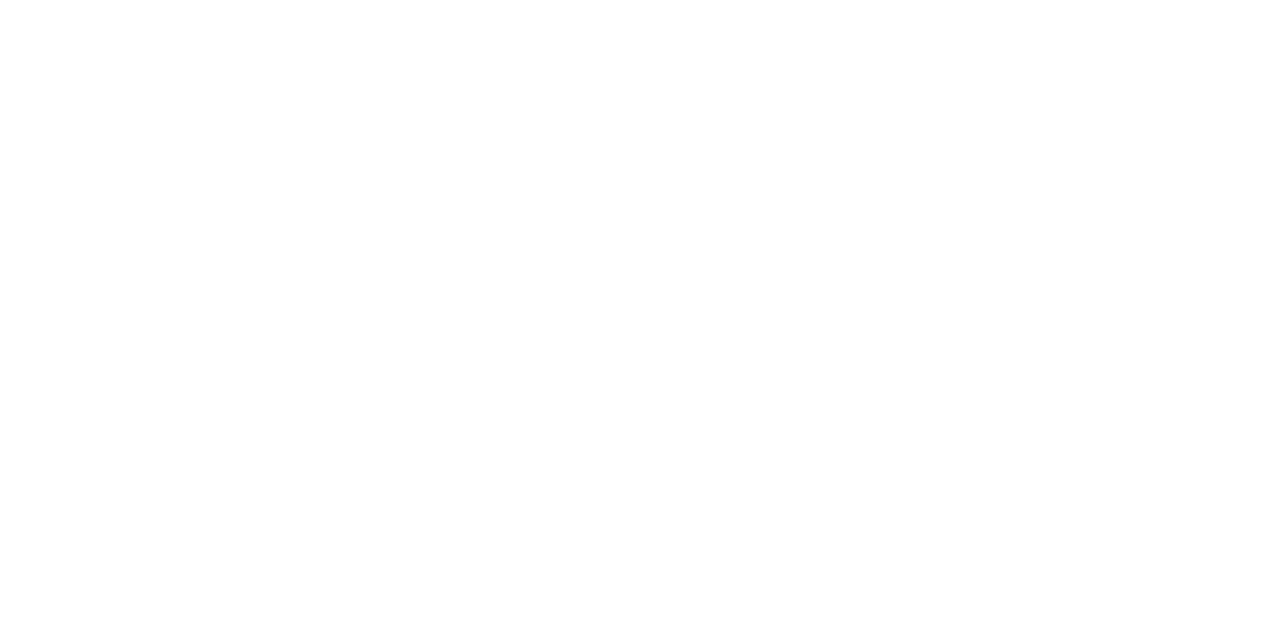
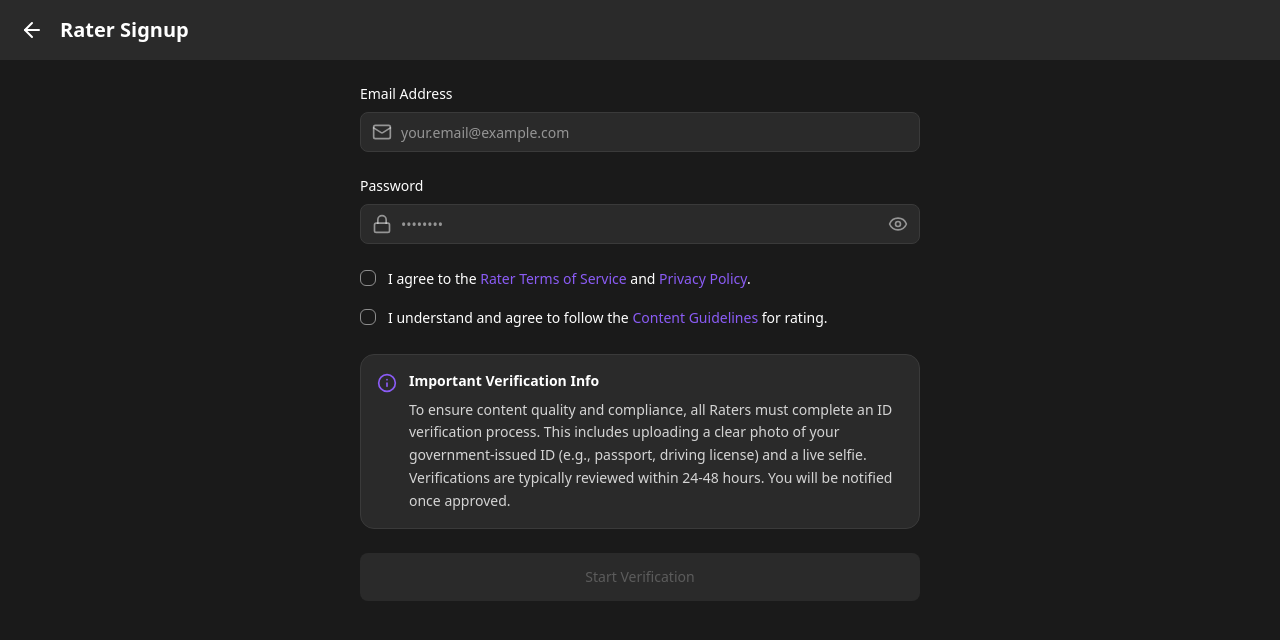
Before and after one commit to alen-ich/checkmyd, a React (Vite) app: page /signup/rater in a window 1280 px wide. Before the commit this address had no page. Shown: the top 640 px of the page. Built offline with nearby package versions, Linux system fonts and the light colour scheme.

Commit message:
feat: added rater sign up page

```diff
--- a/src/main.tsx
+++ b/src/main.tsx
@@ -2,6 +2,7 @@
 import { BrowserRouter, Routes, Route } from "react-router";
 import SignUp from "./pages/SignUp/SignUp";
 import SignUpSubmitter from "./pages/SignUp/SignUpSubmitter";
+import SignUpRater from "./pages/SignUp/SignUpRater";
 import "./index.css";
 
 const rootElement = document.getElementById("root");
@@ -15,6 +16,7 @@
     <Routes>
       <Route path="/" element={<SignUp />} />
       <Route path="/signup/submitter" element={<SignUpSubmitter />} />
+      <Route path="/signup/rater" element={<SignUpRater />} />
     </Routes>
   </BrowserRouter>,
 );
--- a/src/pages/SignUp/SignUp.tsx
+++ b/src/pages/SignUp/SignUp.tsx
@@ -11,8 +11,7 @@
   };
 
   const handleRaterClick = () => {
-    console.log('Become a Rater clicked');
-    // Add navigation or action logic here
+    navigate('/signup/rater');
   };
 
   const handleTermsClick = (e: React.MouseEvent<HTMLAnchorElement>) => {
--- /dev/null
+++ b/src/pages/SignUp/SignUpRater.tsx
@@ -0,0 +1,196 @@
+import React, { useState } from 'react';
+import { useNavigate } from 'react-router';
+import { ArrowLeft, Mail, Lock, Eye, EyeOff, Info } from 'lucide-react';
+import { Button } from "@/components/ui/button";
+import { Input } from "@/components/ui/input";
+import { Checkbox } from "@/components/ui/checkbox";
+
+const SignUpRater: React.FC = () => {
+  const navigate = useNavigate();
+  const [email, setEmail] = useState('');
+  const [password, setPassword] = useState('');
+  const [agreedToTerms, setAgreedToTerms] = useState(false);
+  const [agreedToGuidelines, setAgreedToGuidelines] = useState(false);
+  const [showPassword, setShowPassword] = useState(false);
+
+  const handleBackClick = () => {
+    navigate('/');
+  };
+
+  const handleSubmit = (e: React.FormEvent) => {
+    e.preventDefault();
+    // Handle form submission here
+    console.log('Form submitted', { email, password, agreedToTerms, agreedToGuidelines });
+  };
+
+  const isFormValid = agreedToTerms && agreedToGuidelines && email && password;
+
+  return (
+    <div className="min-h-screen bg-[#1a1a1a] flex flex-col m-0">
+      {/* Header with back button */}
+      <header className="bg-[#2a2a2a] px-5 py-4 flex items-center gap-4">
+        <button
+          onClick={handleBackClick}
+          className="text-white hover:text-[#8b5cf6] transition-colors"
+          aria-label="Go back"
+        >
+          <ArrowLeft className="h-6 w-6" />
+        </button>
+        <h1 className="text-white text-xl font-semibold m-0">Rater Signup</h1>
+      </header>
+
+      {/* Main Content */}
+      <main className="flex-1 py-6 px-5 max-w-[600px] w-full mx-auto box-border">
+        <form onSubmit={handleSubmit} className="flex flex-col gap-6">
+          {/* Email Address */}
+          <div className="flex flex-col gap-2">
+            <label htmlFor="email" className="text-white text-sm font-medium">
+              Email Address
+            </label>
+            <div className="relative">
+              <Mail className="absolute left-3 top-1/2 -translate-y-1/2 h-5 w-5 text-white/50" />
+              <Input
+                id="email"
+                type="email"
+                placeholder="your.email@example.com"
+                value={email}
+                onChange={(e) => setEmail(e.target.value)}
+                className="pl-10 bg-[#2a2a2a] border-[#3a3a3a] text-white placeholder:text-white/50 focus-visible:border-[#8b5cf6]"
+                required
+              />
+            </div>
+          </div>
+
+          {/* Password */}
+          <div className="flex flex-col gap-2">
+            <label htmlFor="password" className="text-white text-sm font-medium">
+              Password
+            </label>
+            <div className="relative">
+              <Lock className="absolute left-3 top-1/2 -translate-y-1/2 h-5 w-5 text-white/50" />
+              <Input
+                id="password"
+                type={showPassword ? "text" : "password"}
+                placeholder="••••••••"
+                value={password}
+                onChange={(e) => setPassword(e.target.value)}
+                className="pl-10 pr-10 bg-[#2a2a2a] border-[#3a3a3a] text-white placeholder:text-white/50 focus-visible:border-[#8b5cf6]"
+                required
+              />
+              <button
+                type="button"
+                onClick={() => setShowPassword(!showPassword)}
+                className="absolute right-3 top-1/2 -translate-y-1/2 text-white/50 hover:text-white transition-colors"
+                aria-label={showPassword ? "Hide password" : "Show password"}
+              >
+                {showPassword ? (
+                  <EyeOff className="h-5 w-5" />
+                ) : (
+                  <Eye className="h-5 w-5" />
+                )}
+              </button>
+            </div>
+          </div>
+
+          {/* Checkboxes */}
+          <div className="flex flex-col gap-4">
+            <div className="flex items-start gap-3">
+              <Checkbox
+                id="terms"
+                checked={agreedToTerms}
+                onCheckedChange={(checked: boolean | "indeterminate") => setAgreedToTerms(checked === true)}
+                className="border-white/50 data-[state=checked]:bg-[#8b5cf6] data-[state=checked]:border-[#8b5cf6] mt-0.5"
+              />
+              <label
+                htmlFor="terms"
+                className="text-white text-sm cursor-pointer leading-relaxed"
+              >
+                I agree to the{' '}
+                <a
+                  href="#"
+                  className="text-[#8b5cf6] hover:underline"
+                  onClick={(e) => {
+                    e.preventDefault();
+                    // Handle terms link click
+                    console.log('Rater Terms of Service clicked');
+                  }}
+                >
+                  Rater Terms of Service
+                </a>
+                {' '}and{' '}
+                <a
+                  href="#"
+                  className="text-[#8b5cf6] hover:underline"
+                  onClick={(e) => {
+                    e.preventDefault();
+                    // Handle privacy policy link click
+                    console.log('Privacy Policy clicked');
+                  }}
+                >
+                  Privacy Policy
+                </a>
+                .
+              </label>
+            </div>
+
+            <div className="flex items-start gap-3">
+              <Checkbox
+                id="guidelines"
+                checked={agreedToGuidelines}
+                onCheckedChange={(checked: boolean | "indeterminate") => setAgreedToGuidelines(checked === true)}
+                className="border-white/50 data-[state=checked]:bg-[#8b5cf6] data-[state=checked]:border-[#8b5cf6] mt-0.5"
+              />
+              <label
+                htmlFor="guidelines"
+                className="text-white text-sm cursor-pointer leading-relaxed"
+              >
+                I understand and agree to follow the{' '}
+                <a
+                  href="#"
+                  className="text-[#8b5cf6] hover:underline"
+                  onClick={(e) => {
+                    e.preventDefault();
+                    // Handle content guidelines link click
+                    console.log('Content Guidelines clicked');
+                  }}
+                >
+                  Content Guidelines
+                </a>
+                {' '}for rating.
+              </label>
+            </div>
+          </div>
+
+          {/* Important Verification Info */}
+          <div className="bg-[#2a2a2a] rounded-xl p-4 flex flex-col gap-3 border border-[#3a3a3a]">
+            <div className="flex items-start gap-3">
+              <Info className="h-5 w-5 text-[#8b5cf6] shrink-0 mt-0.5" />
+              <div className="flex flex-col gap-2">
+                <h3 className="text-white text-sm font-semibold m-0">
+                  Important Verification Info
+                </h3>
+                <p className="text-white/80 text-sm leading-relaxed m-0">
+                  To ensure content quality and compliance, all Raters must complete an ID verification process.
+                  This includes uploading a clear photo of your government-issued ID (e.g., passport, driving license) and a live selfie.
+                  Verifications are typically reviewed within 24-48 hours. You will be notified once approved.
+                </p>
+              </div>
+            </div>
+          </div>
+
+          {/* Start Verification Button */}
+          <Button
+            type="submit"
+            size="xl"
+            className="bg-[#8b5cf6] text-white hover:bg-[#7c3aed] w-full disabled:bg-[#3a3a3a] disabled:text-white/50 disabled:cursor-not-allowed"
+            disabled={!isFormValid}
+          >
+            Start Verification
+          </Button>
+        </form>
+      </main>
+    </div>
+  );
+};
+
+export default SignUpRater;
```
